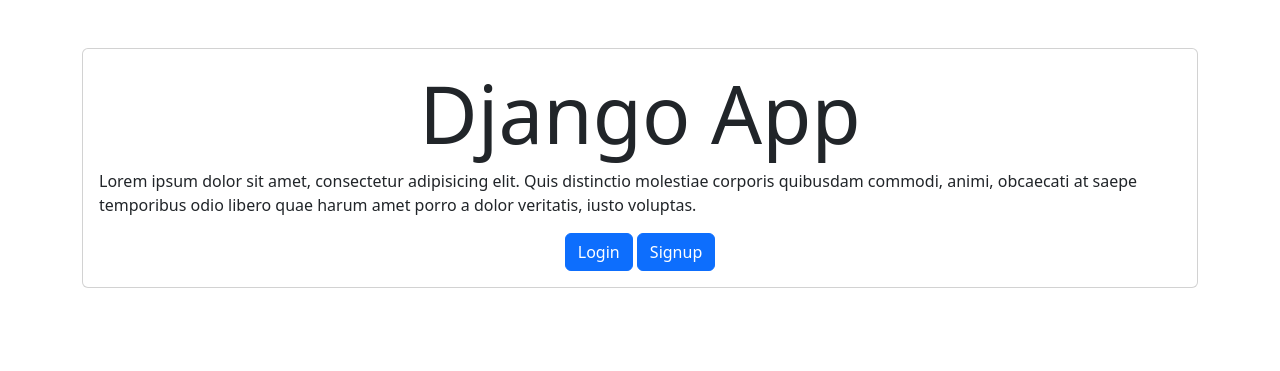
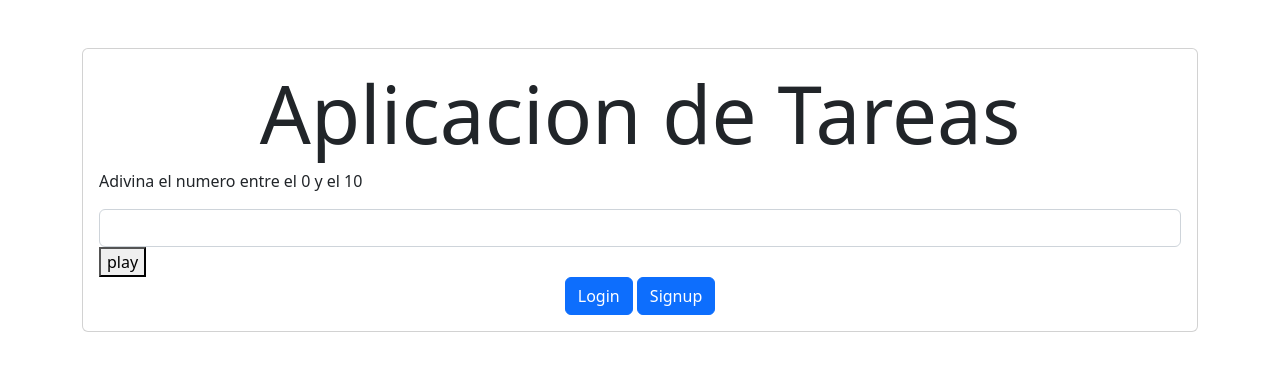
Before and after one commit to juan1luis/django-render, a Django app: template tasks/templates/home.html in a window 1280 px wide. Shown: the part 56-427 px from the top of the page. Run offline with Django 4.2, Linux system fonts and the light colour scheme; the template is opened without the code that fills it, so the values that code supplies are empty.

Commit message:
Texto que identifique por que se hizo el commit

```diff
--- a/tasks/templates/home.html
+++ b/tasks/templates/home.html
@@ -4,8 +4,12 @@
 
 <main class="container py-5">
     <section class="card card-body">
-        <h1 class="display-1 text-center">Django App</h1>
-        <p>Lorem ipsum dolor sit amet, consectetur adipisicing elit. Quis distinctio molestiae corporis quibusdam commodi, animi, obcaecati at saepe temporibus odio libero quae harum amet porro a dolor veritatis, iusto voluptas.</p>
+        <h1 class="display-1 text-center">Aplicacion de Tareas</h1>
+        <p>Adivina el numero entre el 0 y el 10</p>
+        <form method="GET">
+            <input type="number" class="form-control">
+            <button type="submit">play</button>
+        </form>
 
         <div class="text-center">
             <a class = "btn btn-primary" href="{% url 'login' %}">
```
Also changed, not shown: djangocrud/settings.py (+8 -1 lines), tasks/views.py (+10 -1 lines), 1 other file.
